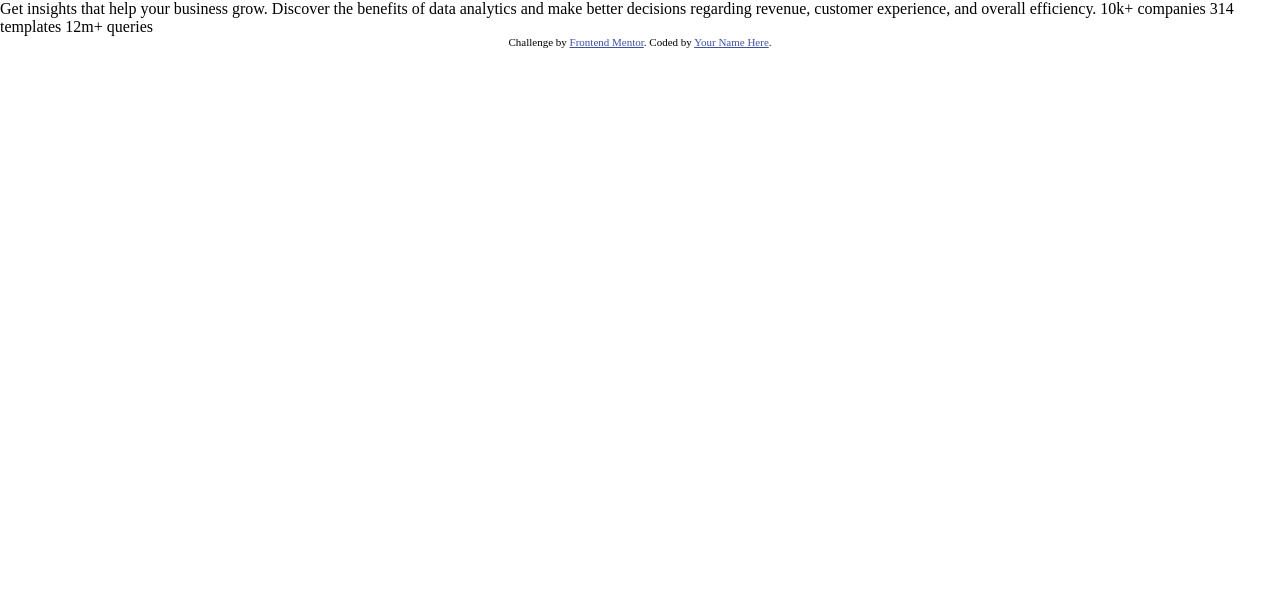
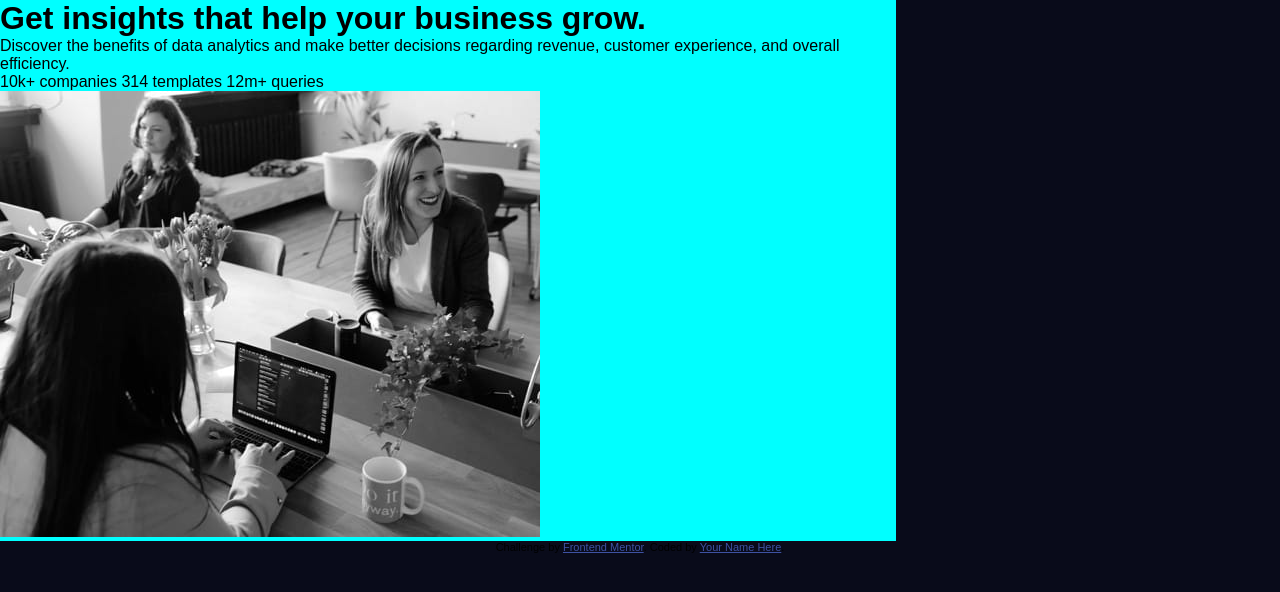
Before and after one commit to Raptore74/1er-Card-Frontend-Mentor, a plain HTML site: page index.html in a window 1280 px wide. Drawn offline with Linux system fonts and the light colour scheme.

Commit message:
Imagen integracion

```diff
--- a/index.html
+++ b/index.html
@@ -11,16 +11,25 @@
 
 </head>
 <body>
+  <div class="card">
+    <div class="text">
+      <h1>Get insights that help your business grow.</h1>
+      <p>Discover the benefits of data analytics and make better decisions regarding revenue, customer
+        experience, and overall efficiency.</p>
 
-  Get insights that help your business grow.
 
-  Discover the benefits of data analytics and make better decisions regarding revenue, customer
-  experience, and overall efficiency.
 
-  10k+ companies
-  314 templates
-  12m+ queries
 
+      10k+ companies
+      314 templates
+      12m+ queries
+    </div>
+    <div class="image">
+      <img id="img" src="./images/image-header-desktop.jpg" alt="">
+    </div>
+
+
+</div>
   <div class="attribution">
     Challenge by <a href="https://www.frontendmentor.io?ref=challenge" target="_blank">Frontend Mentor</a>.
     Coded by <a href="#">Your Name Here</a>.
--- a/style.css
+++ b/style.css
@@ -1,6 +1,26 @@
-*{
+* {
     margin: 0;
     padding: 0;
+    box-sizing: border-box;
+}
+
+@import url('https://fonts.googleapis.com/css2?family=Inter:wght@400;700&display=swap');
+@import url('https://fonts.googleapis.com/css2?family=Inter&family=Lexend+Deca&display=swap');
+
+body {
+font-family: 'Inter', sans-serif;
+font-family: 'Lexend Deca', sans-serif;
+background-color: hsl(233, 47%, 7%);
+}
+
+.card {
+    background-color: aqua;
+    width: 70%;
+}
+
+.img {
+    width: 100%;
+    border: none;
 }
 
 .attribution { font-size: 11px; text-align: center; }
```
Also changed, not shown: images/favicon-32x32.png (added), images/image-header-desktop.jpg (added), images/image-header-mobile.jpg (added).
